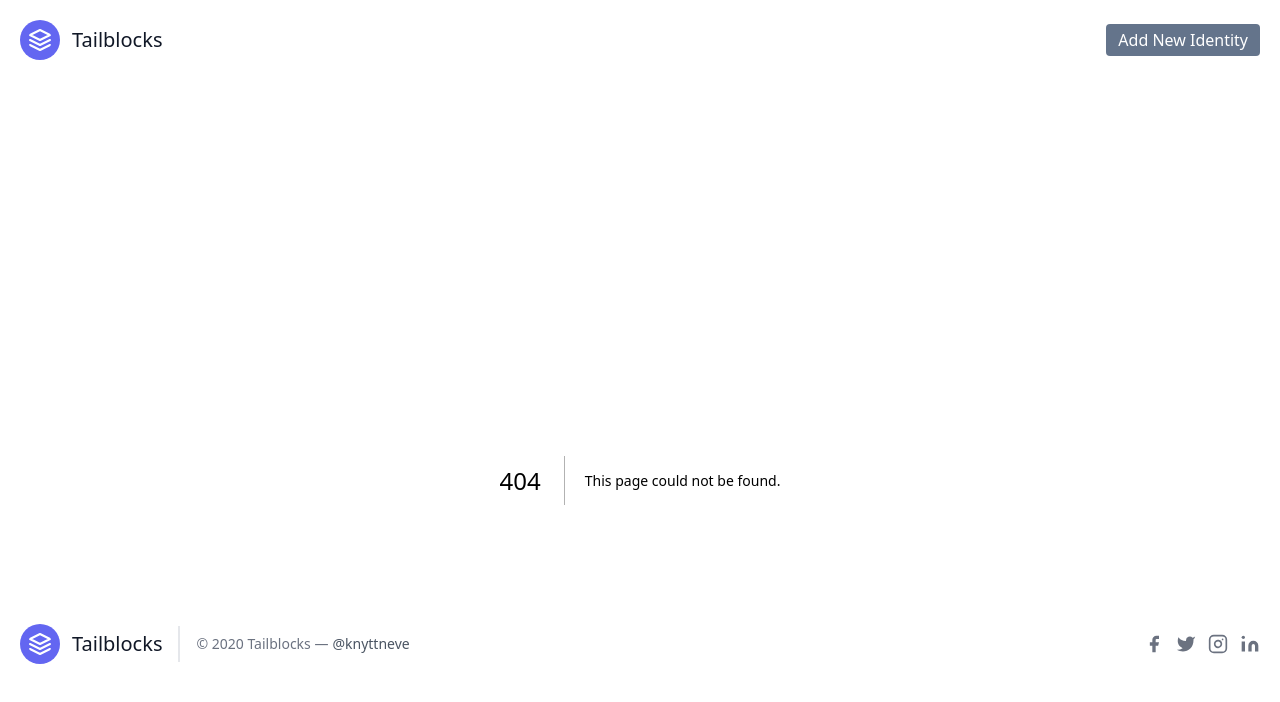
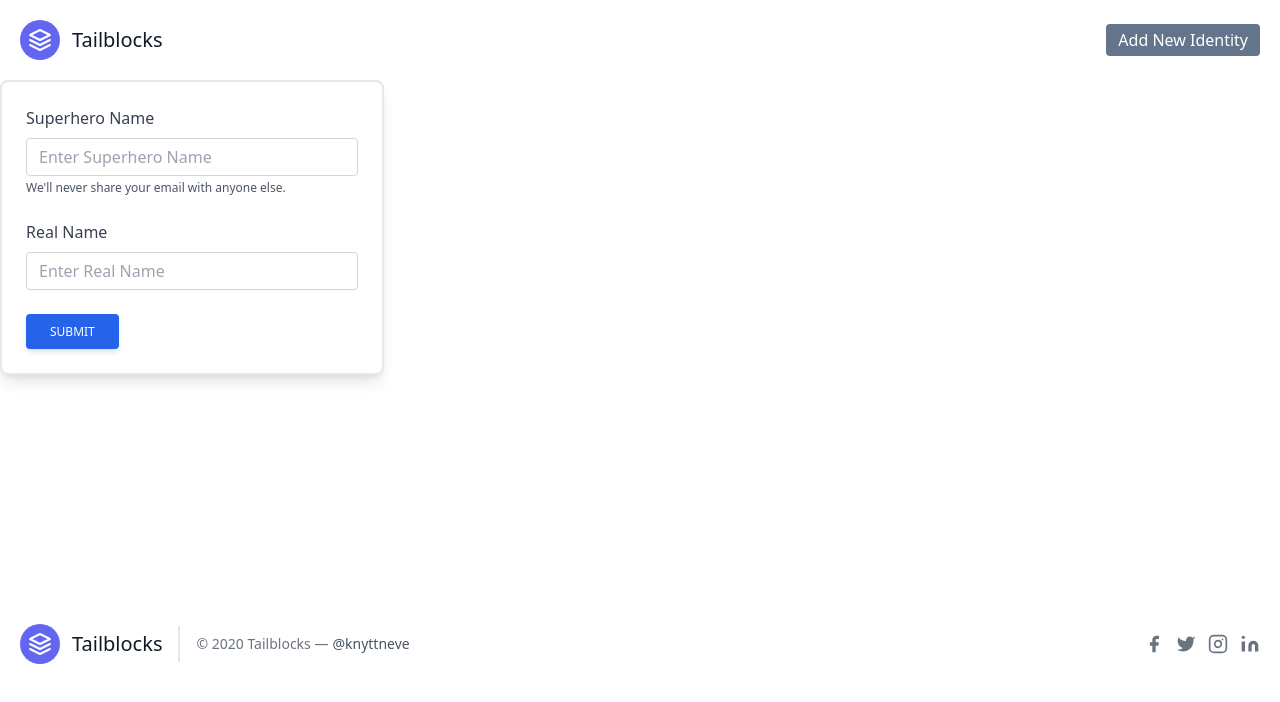
Before and after one commit to deepak-singh5219/next-fs-typescript, a Next.js app: page /addhero in a window 1280 px wide. Before the commit this address had no page. Shown: the top 702 px of the page. Built offline with nearby package versions, Linux system fonts and the light colour scheme.

Commit message:
axios and data psot component

```diff
--- a/package.json
+++ b/package.json
@@ -13,10 +13,16 @@
     "@types/node": "18.11.18",
     "@types/react": "18.0.26",
     "@types/react-dom": "18.0.10",
+    "axios": "^1.2.3",
     "mongoose": "^6.8.4",
     "next": "13.1.2",
     "react": "18.2.0",
     "react-dom": "18.2.0",
     "typescript": "4.9.4"
+  },
+  "devDependencies": {
+    "autoprefixer": "^10.4.13",
+    "postcss": "^8.4.21",
+    "tailwindcss": "^3.2.4"
   }
 }
--- /dev/null
+++ b/src/components/AddheroForm.tsx
@@ -0,0 +1,100 @@
+import React,{useState} from 'react'
+import axios from 'axios'
+import Router from 'next/router'
+
+
+const AddheroForm = () => {
+
+    const [heroForm,setHeroForm] = useState({
+        superHero:'',
+        realName:''
+    })
+
+    const handleChange = (e:any) => {
+        setHeroForm({
+            ...heroForm,
+            [e.target.name]:e.target.value
+        })
+    }
+
+    const handleFormSubmit = async (e:any) => {
+        e.preventDefault();
+        try {
+               await axios.post("http://localhost:3000/api/hero", JSON.stringify(heroForm),{
+                headers: {
+                    'Content-Type': 'application/json'
+                  }
+               })
+               Router.push('/');
+        } catch (error) {
+            console.log(error);
+        }
+
+    }
+  return (
+    <div>
+        <div className="block border border-2 p-6 rounded-lg shadow-lg bg-white max-w-sm">
+  <form onSubmit={handleFormSubmit}>
+    <div className="form-group mb-6">
+      <label className="form-label inline-block mb-2 text-gray-700">Superhero Name</label>
+      <input name="superHero" onChange={handleChange} type="text" className="form-control
+        block
+        w-full
+        px-3
+        py-1.5
+        text-base
+        font-normal
+        text-gray-700
+        bg-white bg-clip-padding
+        border border-solid border-gray-300
+        rounded
+        transition
+        ease-in-out
+        m-0
+        focus:text-gray-700 focus:bg-white focus:border-blue-600 focus:outline-none" id="exampleInputEmail1"
+        aria-describedby="emailHelp" placeholder="Enter Superhero Name"/>
+      <small id="emailHelp" className="block mt-1 text-xs text-gray-600">We'll never share your email with anyone
+        else.</small>
+    </div>
+    <div className="form-group mb-6">
+      <label className="form-label inline-block mb-2 text-gray-700">Real Name</label>
+      <input name="realName" onChange={handleChange} type="text" className="form-control block
+        w-full
+        px-3
+        py-1.5
+        text-base
+        font-normal
+        text-gray-700
+        bg-white bg-clip-padding
+        border border-solid border-gray-300
+        rounded
+        transition
+        ease-in-out
+        m-0
+        focus:text-gray-700 focus:bg-white focus:border-blue-600 focus:outline-none" id="exampleInputPassword1"
+        placeholder="Enter Real Name"/>
+    </div>
+    <button type="submit" className="
+      px-6
+      py-2.5
+      bg-blue-600
+      text-white
+      font-medium
+      text-xs
+      leading-tight
+      uppercase
+      rounded
+      shadow-md
+      hover:bg-blue-700 hover:shadow-lg
+      focus:bg-blue-700 focus:shadow-lg focus:outline-none focus:ring-0
+      active:bg-blue-800 active:shadow-lg
+      transition
+      duration-150
+      ease-in-out">Submit</button>
+  </form>
+</div>
+    </div>
+  )
+}
+
+export default AddheroForm;
--- /dev/null
+++ b/src/pages/addhero.tsx
@@ -0,0 +1,13 @@
+import AddheroForm from '@/components/AddheroForm'
+import {useState} from 'react'
+
+
+const addhero = () => {
+  return (
+    <div>
+        <AddheroForm/>
+    </div>
+  )
+}
+
+export default addhero
```
Also changed, not shown: 1 other file (tests, documents, lock files or other folders).
